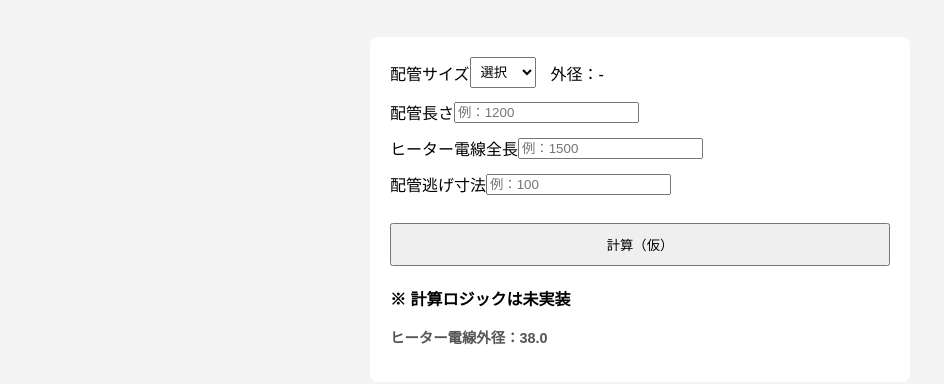
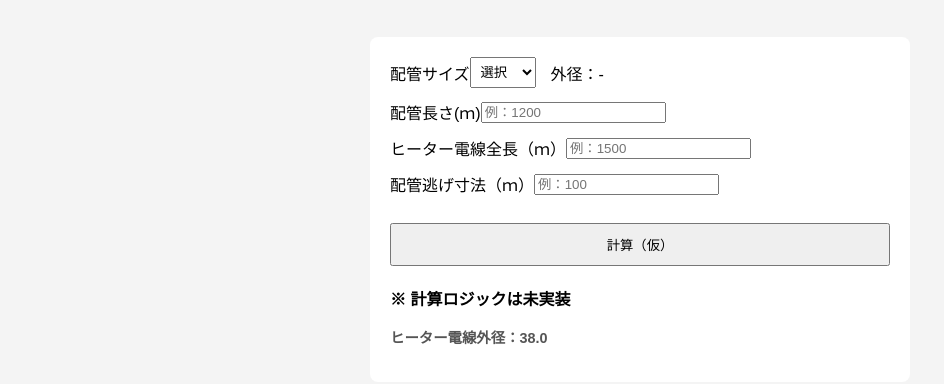
Before and after one commit to shun-mino/calculation-tool, a plain HTML site: page index.html in a window 1280 px wide. Shown: the part 70-454 px from the top of the page, without its empty margins (0-944 px from the left). Drawn offline with Linux system fonts and the light colour scheme.

Commit message:
Update index.html

```diff
--- a/index.html
+++ b/index.html
@@ -32,19 +32,19 @@
 
   <!-- 入力② 配管長さ -->
   <div class="row">
-    <label>配管長さ</label>
+    <label>配管長さ(ｍ)</label>
     <input type="number" id="pipeLength" placeholder="例：1200">
   </div>
 
   <!-- 入力③ ヒーター電線全長 -->
   <div class="row">
-    <label>ヒーター電線全長</label>
+    <label>ヒーター電線全長（ｍ）</label>
     <input type="number" id="heaterLength" placeholder="例：1500">
   </div>
 
   <!-- 入力④ 配管逃げ寸法 -->
   <div class="row">
-    <label>配管逃げ寸法</label>
+    <label>配管逃げ寸法（ｍ）</label>
     <input type="number" id="escapeLength" placeholder="例：100">
   </div>
 
```
